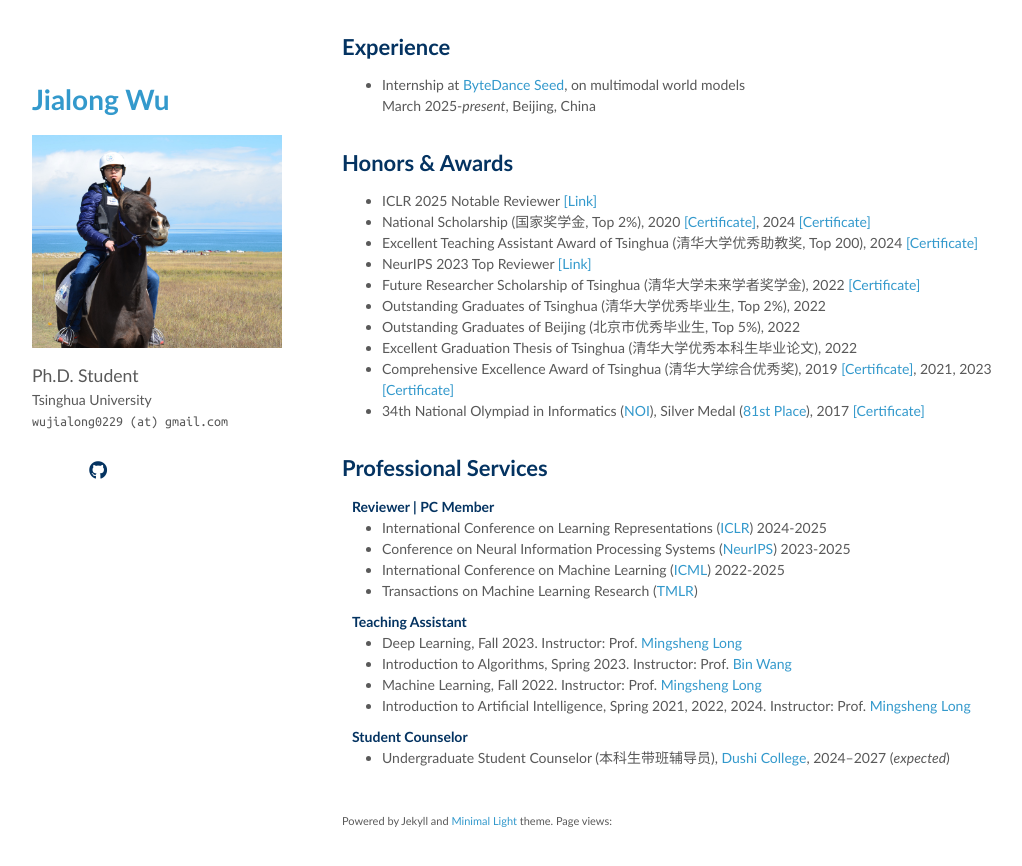
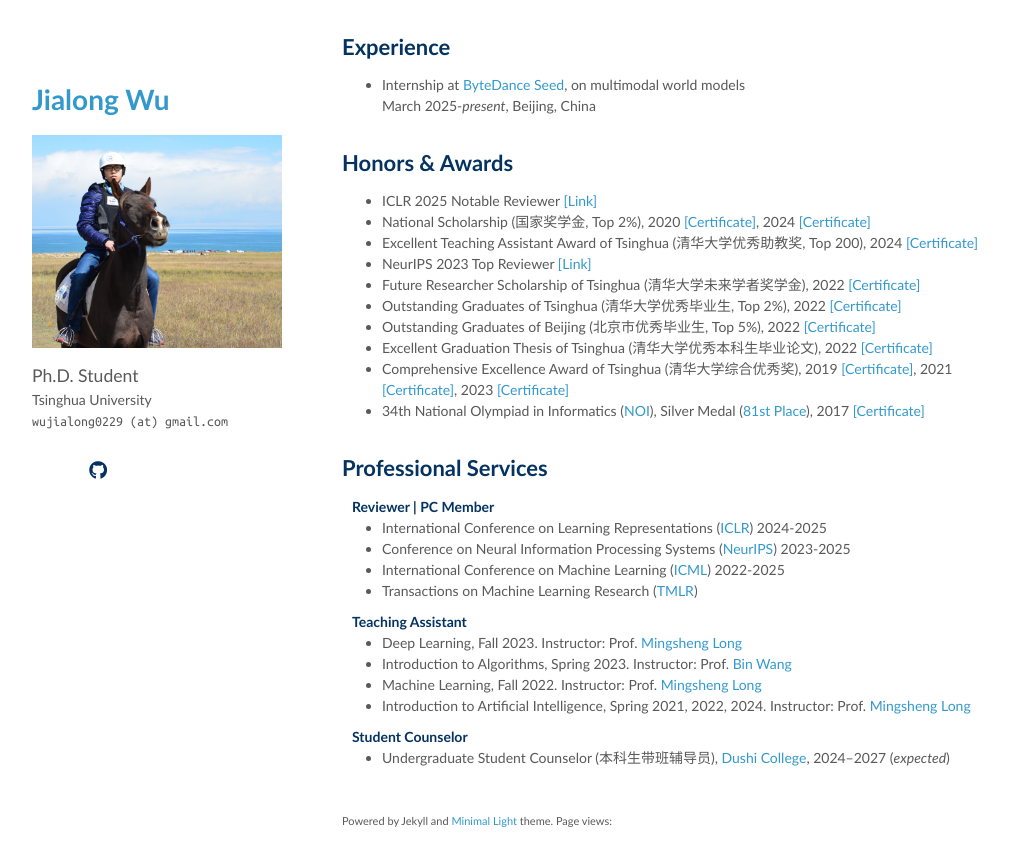
Before and after one commit to Manchery/manchery.github.io, a Jekyll site: the page built from index.md, in a window 1280 px wide and 900 px high, scrolled down 3135 px. Shown: the top 866 px of the window, without its empty margins (128-1150 px from the left). Built offline with Jekyll 4.4.1, drawn with Linux system fonts in a browser that asks for light colours; nearby versions of some CDN libraries; comment, search, counter and statistics services are not loaded; a style sheet for code colours, icons or effects is not loaded.

Commit message:
update awards

```diff
--- a/_includes/awards.md
+++ b/_includes/awards.md
@@ -5,10 +5,10 @@
 - Excellent Teaching Assistant Award of Tsinghua (清华大学优秀助教奖, Top 200), 2024 [[Certificate]](assets/award/Tsinghua_Excellent_Teaching_Assistant_Award_2024.pdf)
 - NeurIPS 2023 Top Reviewer [[Link]](https://neurips.cc/Conferences/2023/ProgramCommittee#top-reivewers)
 - Future Researcher Scholarship of Tsinghua (清华大学未来学者奖学金), 2022 [[Certificate]](assets/award/Tsinghua_Future_Researcher_Scholarship_2022.pdf)
-- Outstanding Graduates of Tsinghua (清华大学优秀毕业生, Top 2%), 2022
-- Outstanding Graduates of Beijing (北京市优秀毕业生, Top 5%), 2022
-- Excellent Graduation Thesis of Tsinghua (清华大学优秀本科生毕业论文), 2022
-- Comprehensive Excellence Award of Tsinghua (清华大学综合优秀奖), 2019 [[Certificate]](assets/award/Tsinghua_Comprehensive_Excellence_Award_2019.pdf), 2021, 2023 [[Certificate]](assets/award/Tsinghua_Comprehensive_Excellence_Award_2023.pdf)
+- Outstanding Graduates of Tsinghua (清华大学优秀毕业生, Top 2%), 2022 [[Certificate]](assets/award/Tsinghua_Outstanding_Graduates_2022.pdf)
+- Outstanding Graduates of Beijing (北京市优秀毕业生, Top 5%), 2022 [[Certificate]](assets/award/Beijing_Outstanding_Graduates_2022.pdf)
+- Excellent Graduation Thesis of Tsinghua (清华大学优秀本科生毕业论文), 2022 [[Certificate]](assets/award/Tsinghua_Excellent_Graduation_Thesis_2022.pdf)
+- Comprehensive Excellence Award of Tsinghua (清华大学综合优秀奖), 2019 [[Certificate]](assets/award/Tsinghua_Comprehensive_Excellence_Award_2019.pdf), 2021 [[Certificate]](assets/award/Tsinghua_Comprehensive_Excellence_Award_2021.pdf), 2023 [[Certificate]](assets/award/Tsinghua_Comprehensive_Excellence_Award_2023.pdf)
 - 34th National Olympiad in Informatics ([NOI](https://www.noi.cn/)), Silver Medal ([81st Place](https://www.noi.cn/ccf/file/do?fid=8Y7EFHHQ&attach=n)), 2017 [[Certificate]](assets/award/NOI2017.jpg)
 
 {% include_relative _includes/services.md %}
```
Also changed, not shown: 4 other files.
